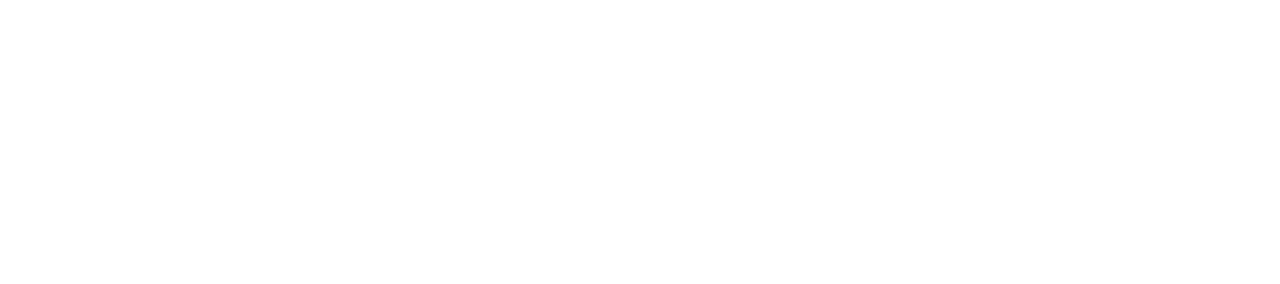
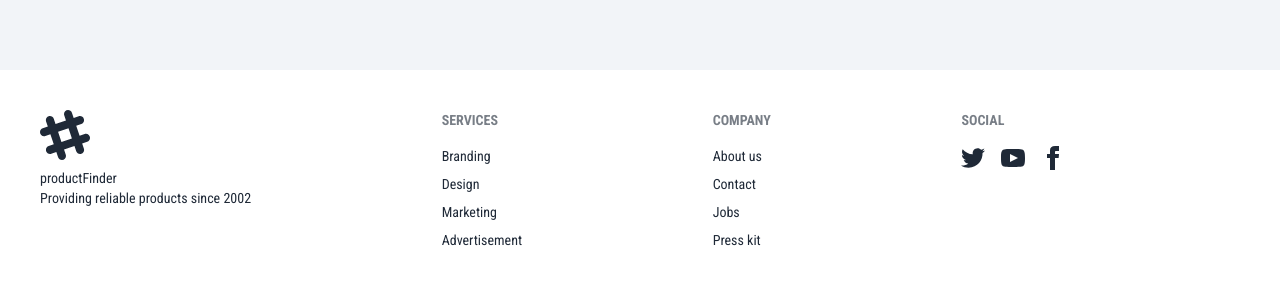
Before and after one commit to shakurShirajul/product-finder-client, a React (Vite) app: page / in a window 1280 px wide. Shown: the part 626-910 px from the top of the page. Before the commit the page ends 800 px from the top, so only its background shows below. Built offline with nearby package versions, Linux system fonts and the light colour scheme; no server answers.

Commit message:
AuthProviders Added

```diff
--- a/package.json
+++ b/package.json
@@ -12,6 +12,7 @@
   "dependencies": {
     "@tanstack/react-query": "^5.51.23",
     "axios": "^1.7.4",
+    "firebase": "^10.13.0",
     "localforage": "^1.10.0",
     "match-sorter": "^6.3.4",
     "react": "^18.3.1",
--- /dev/null
+++ b/src/Components/Footer.jsx
@@ -0,0 +1,79 @@
+const Footer = () => {
+  return (
+    <>
+      <footer className="footer bg-white mt-20 text-base-content p-10">
+        <aside>
+          <svg
+            width="50"
+            height="50"
+            viewBox="0 0 24 24"
+            xmlns="http://www.w3.org/2000/svg"
+            fillRule="evenodd"
+            clipRule="evenodd"
+            className="fill-current"
+          >
+            <path d="M22.672 15.226l-2.432.811.841 2.515c.33 1.019-.209 2.127-1.23 2.456-1.15.325-2.148-.321-2.463-1.226l-.84-2.518-5.013 1.677.84 2.517c.391 1.203-.434 2.542-1.831 2.542-.88 0-1.601-.564-1.86-1.314l-.842-2.516-2.431.809c-1.135.328-2.145-.317-2.463-1.229-.329-1.018.211-2.127 1.231-2.456l2.432-.809-1.621-4.823-2.432.808c-1.355.384-2.558-.59-2.558-1.839 0-.817.509-1.582 1.327-1.846l2.433-.809-.842-2.515c-.33-1.02.211-2.129 1.232-2.458 1.02-.329 2.13.209 2.461 1.229l.842 2.515 5.011-1.677-.839-2.517c-.403-1.238.484-2.553 1.843-2.553.819 0 1.585.509 1.85 1.326l.841 2.517 2.431-.81c1.02-.33 2.131.211 2.461 1.229.332 1.018-.21 2.126-1.23 2.456l-2.433.809 1.622 4.823 2.433-.809c1.242-.401 2.557.484 2.557 1.838 0 .819-.51 1.583-1.328 1.847m-8.992-6.428l-5.01 1.675 1.619 4.828 5.011-1.674-1.62-4.829z"></path>
+          </svg>
+          <p>
+            productFinder
+            <br />
+            Providing reliable products since 2002
+          </p>
+        </aside>
+        <nav>
+          <h6 className="footer-title">Services</h6>
+          <a className="link link-hover">Branding</a>
+          <a className="link link-hover">Design</a>
+          <a className="link link-hover">Marketing</a>
+          <a className="link link-hover">Advertisement</a>
+        </nav>
+        <nav>
+          <h6 className="footer-title">Company</h6>
+          <a className="link link-hover">About us</a>
+          <a className="link link-hover">Contact</a>
+          <a className="link link-hover">Jobs</a>
+          <a className="link link-hover">Press kit</a>
+        </nav>
+        <nav>
+          <h6 className="footer-title">Social</h6>
+          <div className="grid grid-flow-col gap-4">
+            <a>
+              <svg
+                xmlns="http://www.w3.org/2000/svg"
+                width="24"
+                height="24"
+                viewBox="0 0 24 24"
+                className="fill-current"
+              >
+                <path d="M24 4.557c-.883.392-1.832.656-2.828.775 1.017-.609 1.798-1.574 2.165-2.724-.951.564-2.005.974-3.127 1.195-.897-.957-2.178-1.555-3.594-1.555-3.179 0-5.515 2.966-4.797 6.045-4.091-.205-7.719-2.165-10.148-5.144-1.29 2.213-.669 5.108 1.523 6.574-.806-.026-1.566-.247-2.229-.616-.054 2.281 1.581 4.415 3.949 4.89-.693.188-1.452.232-2.224.084.626 1.956 2.444 3.379 4.6 3.419-2.07 1.623-4.678 2.348-7.29 2.04 2.179 1.397 4.768 2.212 7.548 2.212 9.142 0 14.307-7.721 13.995-14.646.962-.695 1.797-1.562 2.457-2.549z"></path>
+              </svg>
+            </a>
+            <a>
+              <svg
+                xmlns="http://www.w3.org/2000/svg"
+                width="24"
+                height="24"
+                viewBox="0 0 24 24"
+                className="fill-current"
+              >
+                <path d="M19.615 3.184c-3.604-.246-11.631-.245-15.23 0-3.897.266-4.356 2.62-4.385 8.816.029 6.185.484 8.549 4.385 8.816 3.6.245 11.626.246 15.23 0 3.897-.266 4.356-2.62 4.385-8.816-.029-6.185-.484-8.549-4.385-8.816zm-10.615 12.816v-8l8 3.993-8 4.007z"></path>
+              </svg>
+            </a>
+            <a>
+              <svg
+                xmlns="http://www.w3.org/2000/svg"
+                width="24"
+                height="24"
+                viewBox="0 0 24 24"
+                className="fill-current"
+              >
+                <path d="M9 8h-3v4h3v12h5v-12h3.642l.358-4h-4v-1.667c0-.955.192-1.333 1.115-1.333h2.885v-5h-3.808c-3.596 0-5.192 1.583-5.192 4.615v3.385z"></path>
+              </svg>
+            </a>
+          </div>
+        </nav>
+      </footer>
+    </>
+  );
+};
+export default Footer;
--- /dev/null
+++ b/src/Firebase/firebase.config.js
@@ -0,0 +1,23 @@
+// Import the functions you need from the SDKs you need
+import { initializeApp } from "firebase/app";
+import { getAuth } from "firebase/auth";
+
+// TODO: Add SDKs for Firebase products that you want to use
+// https://firebase.google.com/docs/web/setup#available-libraries
+
+// Your web app's Firebase configuration
+const firebaseConfig = {
+  apiKey: import.meta.env.VITE_apiKey,
+  authDomain: import.meta.env.VITE_authDomain,
+  projectId: import.meta.env.VITE_projectId,
+  storageBucket: import.meta.env.VITE_storageBucket,
+  messagingSenderId: import.meta.env.VITE_messagingSenderId,
+  appId: import.meta.env.VITE_appId,
+};
+
+// Initialize Firebase
+const app = initializeApp(firebaseConfig);
+
+const auth = getAuth(app);
+
+export default auth;
--- a/src/Pages/Home/Home/Home.jsx
+++ b/src/Pages/Home/Home/Home.jsx
@@ -1,4 +1,5 @@
 import Aside from "../../../Components/Aside";
+import Footer from "../../../Components/Footer";
 import Navbar from "../../../Components/Navbar";
 import SearchBar from "../../../Components/SearchBar";
 import Products from "../Products/Products";
@@ -23,6 +24,9 @@
             </div>
           </div>
         </div>
+        <div>
+            <Footer/>
+        </div>
       </div>
     </>
   );
--- /dev/null
+++ b/src/Providers/AuthProviders.jsx
@@ -0,0 +1,75 @@
+import { useState, useEffect, createContext } from "react";
+
+import {
+  createUserWithEmailAndPassword,
+  signInWithPopup,
+  signOut,
+  onAuthStateChanged,
+  signInWithEmailAndPassword,
+  GoogleAuthProvider,
+  updateProfile,
+} from "firebase/auth";
+
+import auth from "../Firebase/firebase.config";
+
+export const AuthContext = createContext(null);
+
+const AuthProviders = ({ children }) => {
+  const [user, setUser] = useState(null);
+  const [loading, setLoading] = useState(true);
+
+  const login = (email, password) => {
+    setLoading(true);
+    return signInWithEmailAndPassword(auth, email, password);
+  };
+
+  const register = (email, password) => {
+    setLoading(true);
+    return createUserWithEmailAndPassword(auth, email, password);
+  };
+
+  const googleSignIn = () => {
+    setLoading(true);
+    const googleProvider = new GoogleAuthProvider();
+    return signInWithPopup(auth, googleProvider);
+  };
+
+  const updateUser = (name, imageURL) => {
+    return updateProfile(auth.currentUser, {
+      displayName: name,
+      photoURL: imageURL,
+    });
+  };
+
+  const logOut = () => {
+    setLoading(true);
+    return signOut(auth);
+  };
+
+  useEffect(() => {
+    const unSubscribe = onAuthStateChanged(auth, (currentUser) => {
+      setUser(currentUser);
+      setLoading(false);
+    });
+    return () => {
+      unSubscribe();
+    };
+  }, []);
+
+  const authInfo = {
+    user,
+    setUser,
+    loading,
+    setLoading,
+    login,
+    register,
+    googleSignIn,
+    updateUser,
+    logOut,
+  };
+  return (
+    <AuthContext.Provider value={authInfo}>{children}</AuthContext.Provider>
+  );
+};
+
+export default AuthProviders;
--- a/src/main.jsx
+++ b/src/main.jsx
@@ -5,13 +5,16 @@
 import "./index.css";
 import router from "./Routes/Router";
 import { QueryClient, QueryClientProvider } from "@tanstack/react-query";
+import AuthProviders from "./Providers/AuthProviders";
 
 const queryClient = new QueryClient();
 
 ReactDOM.createRoot(document.getElementById("root")).render(
   <React.StrictMode>
-    <QueryClientProvider client={queryClient}>
-      <RouterProvider router={router} />
-    </QueryClientProvider>
+    <AuthProviders>
+      <QueryClientProvider client={queryClient}>
+        <RouterProvider router={router} />
+      </QueryClientProvider>
+    </AuthProviders>
   </React.StrictMode>
 );
```
Also changed, not shown: 1 other file (tests, documents, lock files or other folders).
